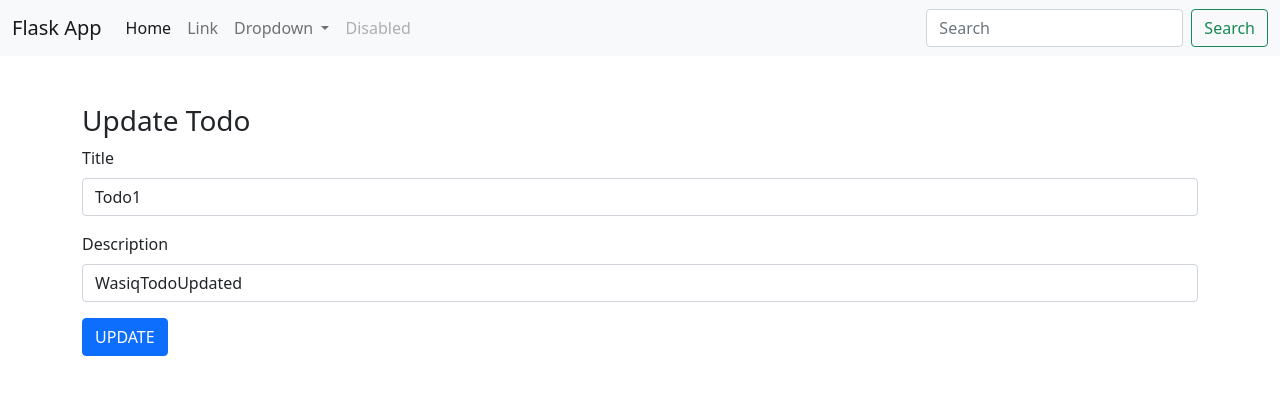
After one commit to chwasiq0569/FlaskWeb, a Flask app: page /update/1 in a window 1280 px wide. The commit adds this page. Shown: the top 395 px of the page. Run offline with Flask 2, Linux system fonts and the light colour scheme; data comes from the database, SQL or seed files in the repository; both versions use the stored data as it was after the commit.

Commit message:
Added Update Functionality

```diff
--- a/app.py
+++ b/app.py
@@ -35,6 +35,23 @@ def HelloWorld():
     return render_template("index.html", allTodo=allTodo)
 
 
+@app.route("/update/<int:sno>", methods=['GET', 'POST'])
+def update(sno):
+    # db.session.delete(todo)
+    # db.session.commit()
+    if request.method == "POST":
+        todo = Todo.query.filter_by(sno=sno).first()
+        title = request.form['title']
+        desc = request.form['desc']
+        todo.title = title
+        todo.desc = desc
+        db.session.add(todo)
+        db.session.commit()
+        return redirect("/")
+    todo = Todo.query.filter_by(sno=sno).first()
+    return render_template("update.html", todo=todo)
+
+
 @app.route("/delete/<int:sno>")
 def delete(sno):
     todo = Todo.query.filter_by(sno=sno).first()
--- /dev/null
+++ b/templates/base.html
@@ -0,0 +1,65 @@
+<!doctype html>
+<html lang="en">
+
+<head>
+    <!-- Required meta tags -->
+    <meta charset="utf-8">
+    <meta name="viewport" content="width=device-width, initial-scale=1">
+
+    <!-- Bootstrap CSS -->
+    <link href="https://cdn.jsdelivr.net/npm/bootstrap@5.0.0-beta3/dist/css/bootstrap.min.css" rel="stylesheet"
+        integrity="sha384-eOJMYsd53ii+scO/bJGFsiCZc+5NDVN2yr8+0RDqr0Ql0h+rP48ckxlpbzKgwra6" crossorigin="anonymous">
+
+    <title>{% block title %}
+
+        {% endblock title %} - Flask TodoApp</title>
+</head>
+
+<body>
+    <nav class="navbar navbar-expand-lg navbar-light bg-light">
+        <div class="container-fluid">
+            <a class="navbar-brand" href="#">Flask App</a>
+            <button class="navbar-toggler" type="button" data-bs-toggle="collapse"
+                data-bs-target="#navbarSupportedContent" aria-controls="navbarSupportedContent" aria-expanded="false"
+                aria-label="Toggle navigation">
+                <span class="navbar-toggler-icon"></span>
+            </button>
+            <div class="collapse navbar-collapse" id="navbarSupportedContent">
+                <ul class="navbar-nav me-auto mb-2 mb-lg-0">
+                    <li class="nav-item">
+                        <a class="nav-link active" aria-current="page" href="#">Home</a>
+                    </li>
+                    <li class="nav-item">
+                        <a class="nav-link" href="#">Link</a>
+                    </li>
+                    <li class="nav-item dropdown">
+                        <a class="nav-link dropdown-toggle" href="#" id="navbarDropdown" role="button"
+                            data-bs-toggle="dropdown" aria-expanded="false">
+                            Dropdown
+                        </a>
+                        <ul class="dropdown-menu" aria-labelledby="navbarDropdown">
+                            <li><a class="dropdown-item" href="#">Action</a></li>
+                            <li><a class="dropdown-item" href="#">Another action</a></li>
+                            <li>
+                                <hr class="dropdown-divider">
+                            </li>
+                            <li><a class="dropdown-item" href="#">Something else here</a></li>
+                        </ul>
+                    </li>
+                    <li class="nav-item">
+                        <a class="nav-link disabled" href="#" tabindex="-1" aria-disabled="true">Disabled</a>
+                    </li>
+                </ul>
+                <form class="d-flex">
+                    <input class="form-control me-2" type="search" placeholder="Search" aria-label="Search">
+                    <button class="btn btn-outline-success" type="submit">Search</button>
+                </form>
+            </div>
+        </div>
+    </nav>
+    {% block body %}
+
+    {% endblock body %}
+</body>
+
+</html>
--- /dev/null
+++ b/templates/update.html
@@ -0,0 +1,34 @@
+<!-- Optional JavaScript; choose one of the two! -->
+{% extends 'base.html' %}
+{% block title %}
+Home
+{% endblock title %}
+{% block body %}
+<div class="container mt-5">
+    <h3>Update Todo</h3>
+    <form action="/update/{{todo.sno}}" method="POST">
+        <div class="mb-3">
+            <label for="title" class="form-label">Title</label>
+            <input type="text" name="title" class="form-control" id="title" value="{{todo.title}}"
+                aria-describedby="emailHelp">
+        </div>
+        <div class="mb-3">
+            <label for="desc" class="form-label">Description</label>
+            <input type="text" name="desc" class="form-control" id="desc" value="{{todo.desc}}" />
+        </div>
+        <button type="submit" class="btn btn-primary">UPDATE</button>
+    </form>
+</div>
+
+<!-- Option 1: Bootstrap Bundle with Popper -->
+<script src="https://cdn.jsdelivr.net/npm/bootstrap@5.0.0-beta3/dist/js/bootstrap.bundle.min.js"
+    integrity="sha384-JEW9xMcG8R+pH31jmWH6WWP0WintQrMb4s7ZOdauHnUtxwoG2vI5DkLtS3qm9Ekf" crossorigin="anonymous">
+</script>
+
+<!-- Option 2: Separate Popper and Bootstrap JS -->
+<!--
+    <script src="https://cdn.jsdelivr.net/npm/@popperjs/core@2.9.1/dist/umd/popper.min.js" integrity="sha384-SR1sx49pcuLnqZUnnPwx6FCym0wLsk5JZuNx2bPPENzswTNFaQU1RDvt3wT4gWFG" crossorigin="anonymous"></script>
+    <script src="https://cdn.jsdelivr.net/npm/bootstrap@5.0.0-beta3/dist/js/bootstrap.min.js" integrity="sha384-j0CNLUeiqtyaRmlzUHCPZ+Gy5fQu0dQ6eZ/xAww941Ai1SxSY+0EQqNXNE6DZiVc" crossorigin="anonymous"></script>
+    -->
+
+{% endblock body %}
```
Also changed, not shown: templates/index.html (+6 -59 lines), todo.db.
